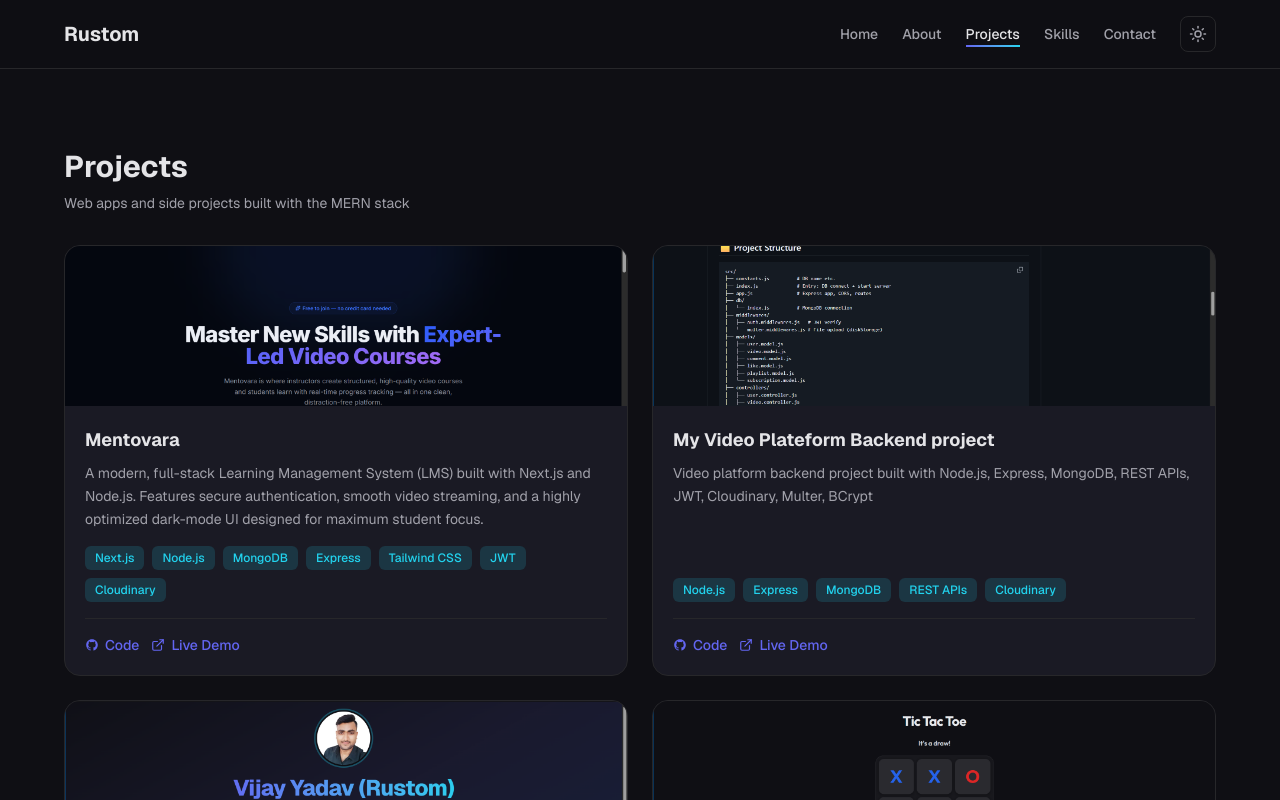
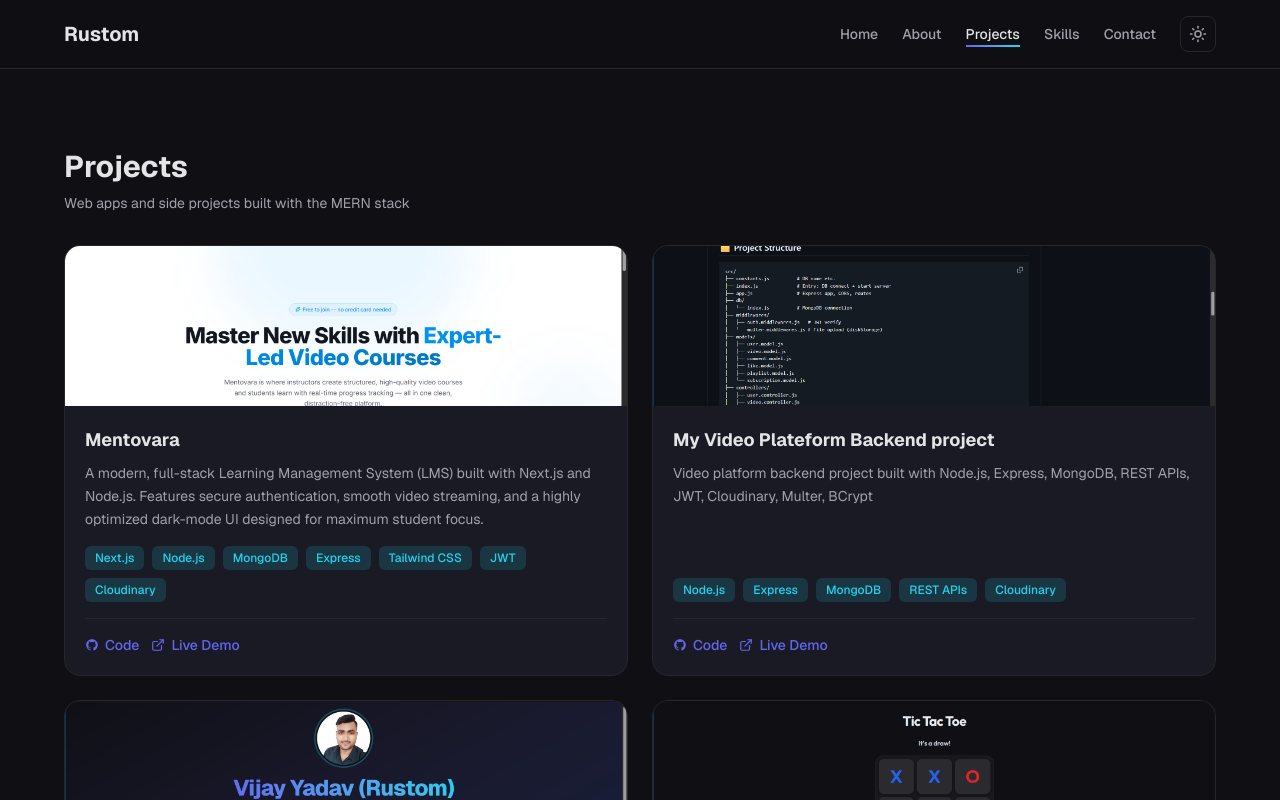
Before and after one commit to Rustom-yadav/rustom-portfolio, a Next.js app: page /projects in a window 1280 px wide. Shown: the top 800 px of the page. Built offline with nearby package versions, Linux system fonts and the light colour scheme.

Commit message:
mentovara-screenshots-changed

```diff
--- a/src/data/projects.js
+++ b/src/data/projects.js
@@ -15,7 +15,7 @@ export const projects = [
     ],
     github: "https://github.com/Rustom-yadav/mentovara-edtech",
     demo: "https://mentovara.vercel.app/",
-    image: "/projects-screenshots/mentovarahomepage.png",
+    image: "/projects-screenshots/Mentovara-light-mode.png.png",
     imageAlt:
       "Mentovara - A modern, full-stack Learning Management System (LMS)",
   },
```
Also changed, not shown: public/projects-screenshots/Mentovara-light-mode.png.png (added).
